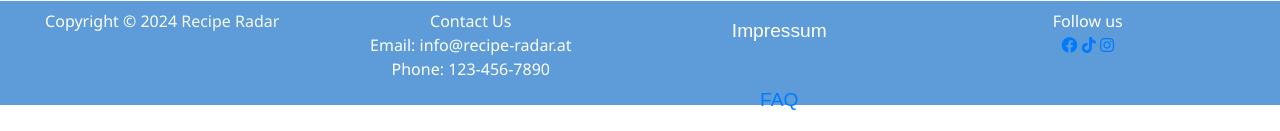
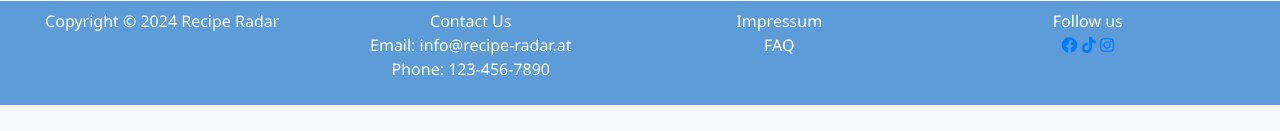
Before and after one commit to ahmetc27/RecipeRadar, a PHP site: page /index.php in a window 1280 px wide. Shown: the part 874-1005 px from the top of the page. After the commit the page ends 979 px from the top, so only its background shows below. Run offline with PHP 8.4, Linux system fonts and the light colour scheme; some web fonts are replaced.

Commit message:
Update footer.php

```diff
--- a/footer.php
+++ b/footer.php
@@ -22,9 +22,9 @@
 
         <div class='col-xl-3 col-lg-3 col-md-3 col-sm-12'>
 
-            <a class="nav-link"> Impressum </a>
+            <a> Impressum </a>
             <br>
-            <a class="nav-link" href="help_Service.php">FAQ</a>
+            <a>FAQ</a>
 
         </div>
 
```
